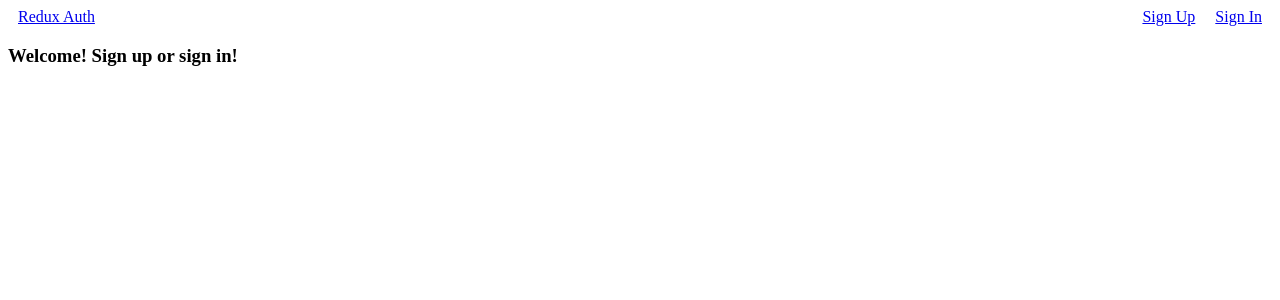
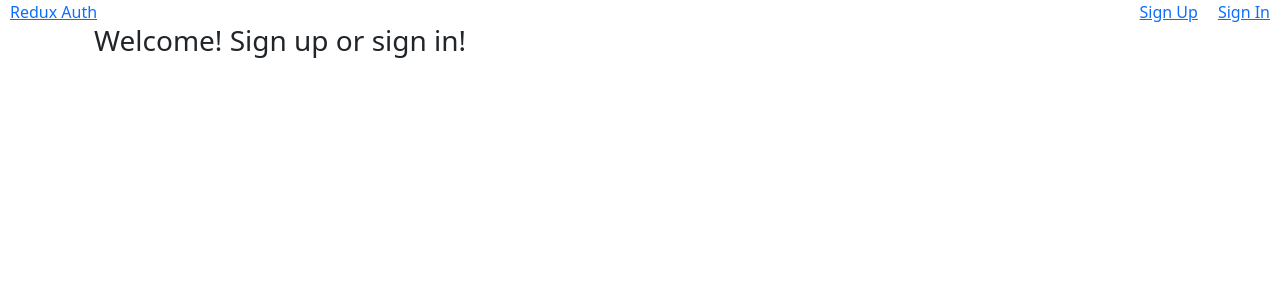
Before and after one commit to Tetranyble/sloovi, a React (Create React App) app: page / in a window 1280 px wide. Shown: the top 300 px of the page. Built offline with nearby package versions, Linux system fonts and the light colour scheme.

Commit message:
add bootstrap css

```diff
--- a/package.json
+++ b/package.json
@@ -3,10 +3,12 @@
   "version": "0.1.0",
   "private": true,
   "dependencies": {
+    "@popperjs/core": "^2.11.5",
     "@testing-library/jest-dom": "^5.14.1",
     "@testing-library/react": "^13.0.0",
     "@testing-library/user-event": "^13.2.1",
     "axios": "^0.27.2",
+    "bootstrap": "^5.1.3",
     "react": "^18.2.0",
     "react-dom": "^18.2.0",
     "react-redux": "^8.0.2",
--- a/public/index.html
+++ b/public/index.html
@@ -9,6 +9,8 @@
       name="description"
       content="Web site created using create-react-app"
     />
+
+    <link rel="stylesheet"  href="/node_modules/bootstrap/dist/css/bootstrap.min.css"/>
     <link rel="apple-touch-icon" href="%PUBLIC_URL%/logo192.png" />
     <!--
       manifest.json provides metadata used when your web app is installed on a
@@ -39,5 +41,6 @@
       To begin the development, run `npm start` or `yarn start`.
       To create a production bundle, use `npm run build` or `yarn build`.
     -->
+    <script src="/node_modules/bootstrap/dist/js/bootstrap.bundle.min.js" ></script>
   </body>
 </html>
--- a/src/components/Welcome.js
+++ b/src/components/Welcome.js
@@ -1,6 +1,9 @@
 import React from 'react';
 
+const Welcome = () =>{
+  return <div className='container jumbotron'>
+    <h3>Welcome! Sign up or sign in!</h3>
+  </div>;
+};
 
-export default function Welcome() {
-  return <h3>Welcome! Sign up or sign in!</h3>;
-};
+export default Welcome;
--- a/src/index.js
+++ b/src/index.js
@@ -6,6 +6,8 @@ import { createStore, applyMiddleware } from 'redux';
 import reduxThunk from 'redux-thunk';
 import reportWebVitals from './reportWebVitals';
 
+import '../node_modules/bootstrap/dist/css/bootstrap.css';
+import '../node_modules/bootstrap/dist/js/bootstrap.js';
 
 import reducers from './reducers';
 import App from './components/App';
```
Also changed, not shown: 1 other file (tests, documents, lock files or other folders).
